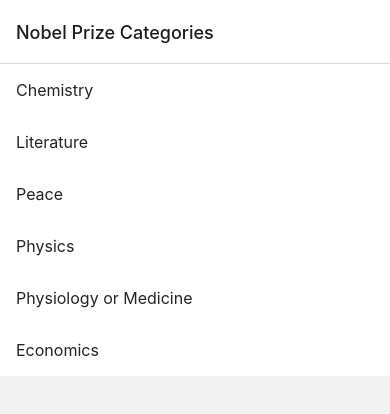
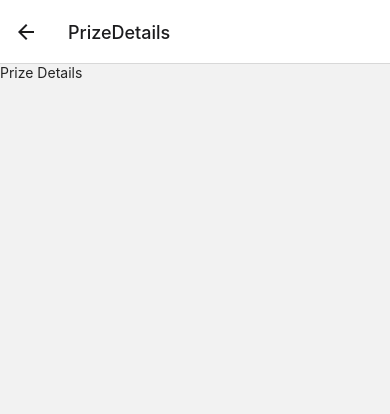
Before and after one commit to quackness/nobel-prize-winners-react-native, a React Native app: screen /PrizeDetails in a window 390 px wide. Shown: the top 414 px of the page. Built offline with nearby package versions, Linux system fonts and the light colour scheme.

Commit message:
add a stacked streen for onPress for a year

```diff
--- a/App.js
+++ b/App.js
@@ -5,6 +5,7 @@ import { NavigationContainer } from '@react-navigation/native';
 import { createNativeStackNavigator } from '@react-navigation/native-stack';
 import Categories from './screens/Categories';
 import CardYearsList from './screens/CardYearsList';
+import PrizeDetails from './screens/PrizeDetails';
 
 const Stack = createNativeStackNavigator();
 
@@ -14,6 +15,7 @@ export default function App() {
            <Stack.Navigator>
         <Stack.Screen name="Nobel Prize Categories" component={Categories} />
         <Stack.Screen name="CardYearsList" component={CardYearsList} />
+        <Stack.Screen name="PrizeDetails" component={PrizeDetails} />
       </Stack.Navigator>
       </NavigationContainer>
   )
--- a/screens/CardYearsList.js
+++ b/screens/CardYearsList.js
@@ -1,6 +1,6 @@
 import React from 'react';
 import { View, ScrollView, StyleSheet, Image } from 'react-native';
-import { Card, Button, Icon, Avatar, Text } from '@rneui/themed';
+import { Card, Text } from '@rneui/themed';
 
 const CardYearsList = ({ navigation }) => {
 
@@ -11,7 +11,13 @@ let loop= [];
 for (let i = currentYear; i >= startYear; i--) {
     loop.push(
         <Card key={i}>
-        <Card.Title  subtitle="Card Subtitle">{i}</Card.Title>
+        <Card.Title  subtitle="Card Subtitle"
+        onPress={()=> {
+            navigation.navigate('PrizeDetails', {
+                year: i
+              });
+        }}
+        >{i}</Card.Title>
         {i ===  new Date().getFullYear() && <Text style={styles.checkBack}>Laurates not announced yet</Text>}
         <Card.Divider />
 </Card>
@@ -32,7 +38,7 @@ for (let i = currentYear; i >= startYear; i--) {
 const styles = StyleSheet.create({
     checkBack: {
         color: 'blue',
-        textAlign: 'center'
+        textAlign: 'center',
     }
 });
 
--- a/screens/Categories.js
+++ b/screens/Categories.js
@@ -2,9 +2,9 @@ import React from 'react';
 import { ScrollView } from 'react-native';
 import { ListItem} from '@rneui/themed';
 import CardYearsList from './CardYearsList';
-import { createNativeStackNavigator } from '@react-navigation/native-stack';
+// import { createNativeStackNavigator } from '@react-navigation/native-stack';
 
-const Stack = createNativeStackNavigator();
+// const Stack = createNativeStackNavigator();
 
 const Categories = ({ navigation }) => {
 
@@ -15,7 +15,7 @@ const categories = ['Chemistry', 'Literature', 'Peace', 'Physics', 'Physiology o
         return (
         <ListItem key={index} onPress={() => {
             navigation.navigate('CardYearsList', {
-                id: index
+                category: category[index]
               },);
           }}>
             <ListItem.Content>
--- /dev/null
+++ b/screens/PrizeDetails.js
@@ -0,0 +1,12 @@
+import React from'react';
+import { View} from 'react-native';
+import {  Text } from '@rneui/themed';
+
+const PrizeDetails = ({ navigation }) => {
+    return (
+        <View>
+            <Text>Prize Details</Text>
+        </View>
+    )
+};
+export default PrizeDetails;
```
